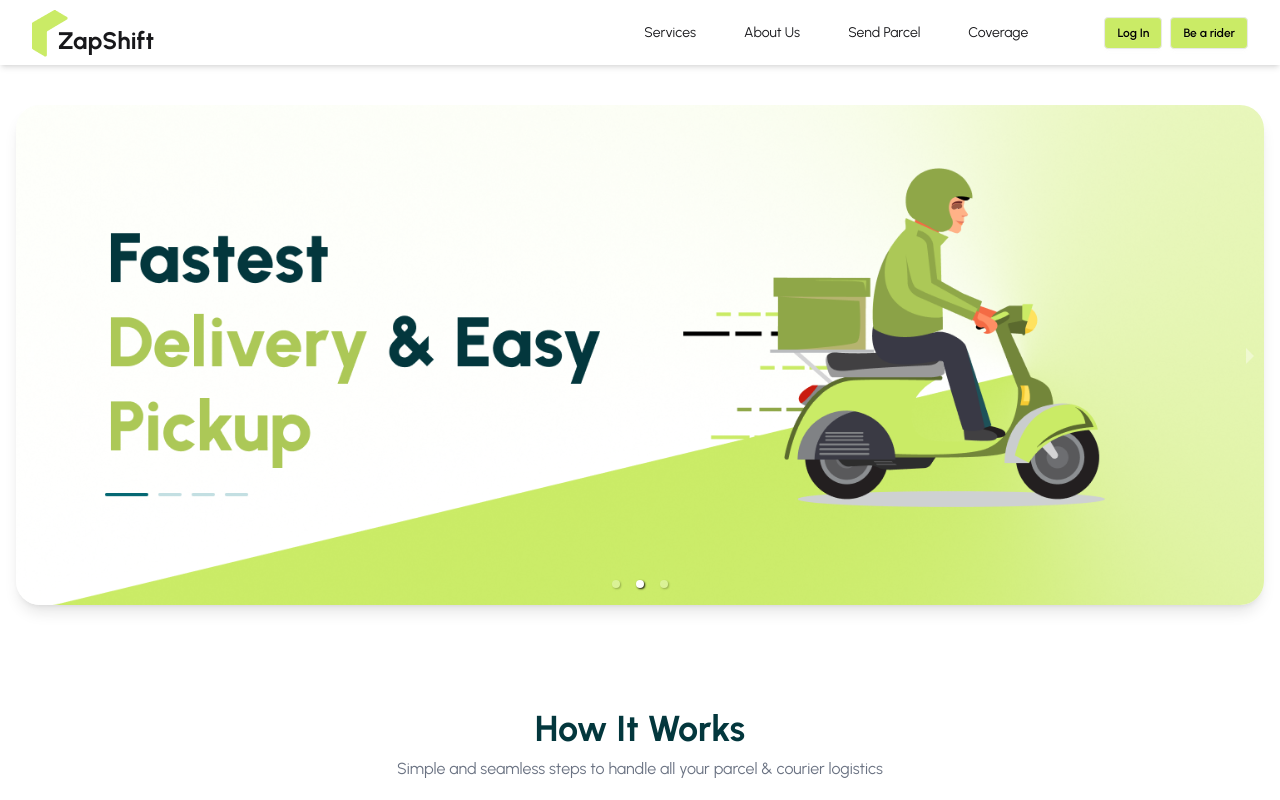
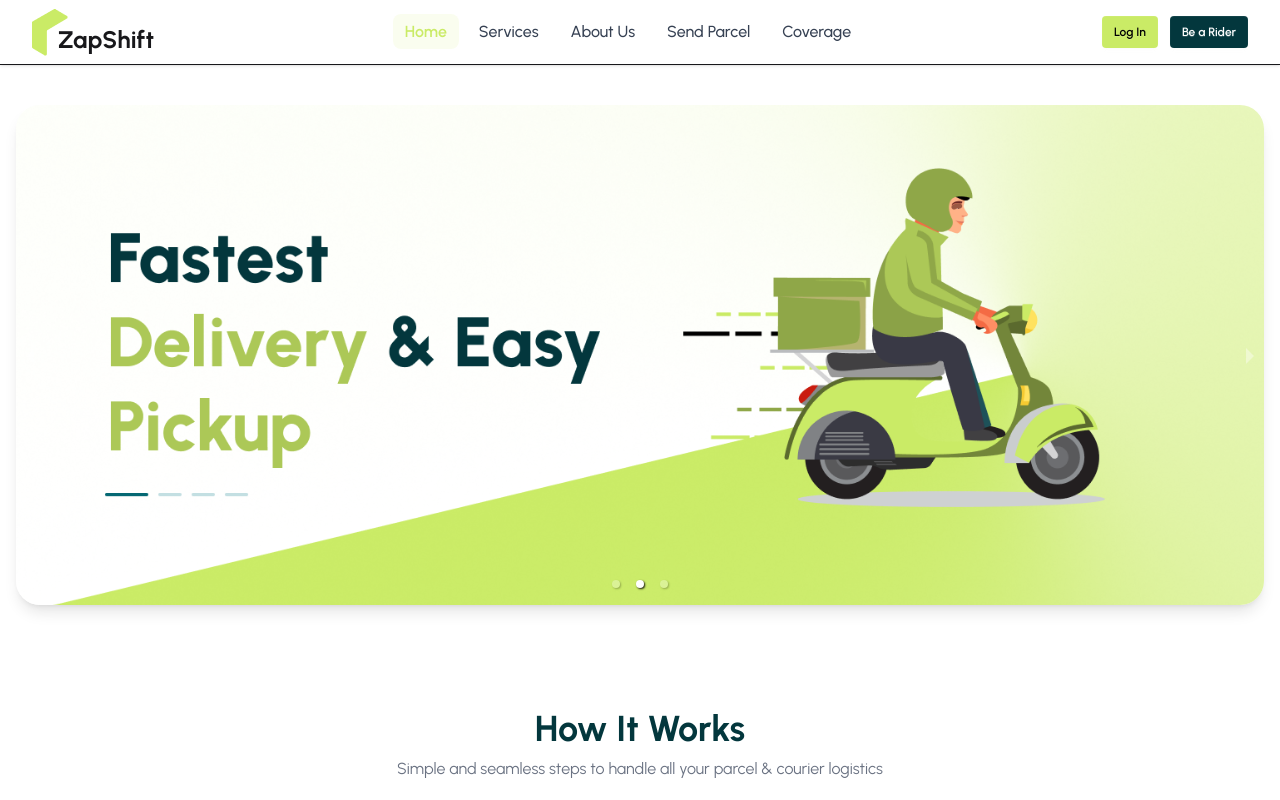
Before and after one commit to opunath26/zap-shift-client, a React (Vite) app: page / in a window 1280 px wide. Shown: the top 800 px of the page. Built offline with nearby package versions, Linux system fonts and the light colour scheme; no server answers.

Commit message:
feat(navbar): refine header responsiveness, active route indicators, and mobile drawer navigation

```diff
--- a/src/pages/Shared/Navbar/Navbar.jsx
+++ b/src/pages/Shared/Navbar/Navbar.jsx
@@ -1,109 +1,172 @@
 import React from "react";
+import { Link, NavLink } from "react-router";
+import { Menu, LogOut, User as UserIcon } from "lucide-react";
 import Logo from "../../../components/Logo/Logo";
-import { Menu } from "lucide-react"; // icon
-import { Link, NavLink } from "react-router";
 import useAuth from "../../../hooks/useAuth";
 
 const Navbar = () => {
-
-  const {user, logOut} = useAuth();
+  const { user, logOut } = useAuth();
 
   const handleLogOut = () => {
     logOut()
-      .then()
-      .catch(error => {
-        console.log(error);
-      })};
+      .then(() => {})
+      .catch((error) => {
+        console.error("Logout error:", error);
+      });
+  };
 
-    const links =
+  const navLinkClass = ({ isActive }) =>
+    `px-3 py-2 rounded-lg font-medium transition-colors ${
+      isActive
+        ? "text-primary font-semibold bg-primary/10"
+        : "text-gray-700 hover:text-primary hover:bg-gray-100"
+    }`;
+
+  const links = (
     <>
-        <li><NavLink to="">Services</NavLink></li>
-        <li><NavLink to="">About Us</NavLink></li>
-        <li><NavLink to="/send-parcel">Send Parcel</NavLink></li>
-        <li><NavLink to="/coverage">Coverage</NavLink></li>
+      <li>
+        <NavLink to="/" className={navLinkClass}>
+          Home
+        </NavLink>
+      </li>
+      <li>
+        <NavLink to="/services" className={navLinkClass}>
+          Services
+        </NavLink>
+      </li>
+      <li>
+        <NavLink to="/about" className={navLinkClass}>
+          About Us
+        </NavLink>
+      </li>
+      <li>
+        <NavLink to="/send-parcel" className={navLinkClass}>
+          Send Parcel
+        </NavLink>
+      </li>
+      <li>
+        <NavLink to="/coverage" className={navLinkClass}>
+          Coverage
+        </NavLink>
+      </li>
 
-        {
-          user && <>
-          <li><NavLink to="/dashboard/my-parcels">My Parcels</NavLink></li>
+      {user && (
+        <li>
+          <NavLink to="/dashboard/my-parcels" className={navLinkClass}>
+            My Parcels
+          </NavLink>
+        </li>
+      )}
     </>
-        }
-    </>
+  );
 
   return (
-    <div className="bg-white shadow-md px-4 md:px-8 navbar">
-
-      {/* Left (Logo + Mobile Menu Button) */}
-      <div className="lg:hidden flex-none">
-        <label htmlFor="mobile-menu" className="lg:hidden btn btn-ghost">
-          <Menu size={22} />
+    <header className="top-0 z-50 sticky bg-white/95 shadow-sm backdrop-blur-md border-b">
+      <div className="mx-auto px-4 md:px-8 max-w-7xl navbar">
+        {/* Left (Mobile Menu Button + Logo) */}
+        <div className="flex flex-1 lg:flex-none items-center gap-2">
+          {/* Mobile Drawer Button */}
+          <div className="lg:hidden">
+            <label htmlFor="mobile-drawer" className="p-2 btn btn-ghost btn-circle">
+              <Menu size={24} />
             </label>
           </div>
-
-      <div className="flex-1">
-        <Logo></Logo>
+          <Logo />
         </div>
 
         {/* Center (Desktop Menu) */}
         <div className="hidden lg:flex flex-1 justify-center">
-        <ul className="space-x-6 menu menu-horizontal">
+          <ul className="flex items-center space-x-2 font-medium">
             {links}
           </ul>
         </div>
 
         {/* Right Buttons */}
-      <div className="hidden md:flex flex-none space-x-2">
-        {/* <button to="/signin" className="btn-outline btn btn-sm">
-          Sign In
-        </button> */}
-        {
-          user ?
-          <Link onClick={handleLogOut} to="/login"
-          className="bg-primary text-black btn btn-sm"
-        > Log Out </Link>
+        <div className="flex items-center space-x-3">
+          {user ? (
+            <div className="flex items-center gap-3">
+              {/* User Avatar / Name */}
+              <div className="hidden sm:flex items-center gap-2 bg-gray-100 px-3 py-1.5 rounded-full text-sm">
+                {user.photoURL ? (
+                  <img
+                    src={user.photoURL}
+                    alt={user.displayName || "User"}
+                    className="rounded-full w-6 h-6 object-cover"
+                  />
+                ) : (
+                  <UserIcon size={16} className="text-gray-600" />
+                )}
+                <span className="font-semibold text-gray-800 text-xs sm:text-sm">
+                  {user.displayName?.split(" ")[0] || "User"}
+                </span>
+              </div>
 
-        : <Link to="/login"
-          className="bg-primary text-black btn btn-sm"
+              <button
+                onClick={handleLogOut}
+                className="hover:bg-red-50 border border-transparent hover:border-red-200 text-red-600 hover:text-red-700 transition-all btn btn-sm"
               >
-          Log In </Link>
-        }
+                <LogOut size={16} />
+                <span className="hidden sm:inline">Log Out</span>
+              </button>
+            </div>
+          ) : (
+            <Link
+              to="/login"
+              className="bg-primary hover:bg-primary/90 border-none font-semibold text-black transition-all btn btn-sm"
+            >
+              Log In
+            </Link>
+          )}
 
-        <Link to="/rider"
-          className="bg-primary text-black btn btn-sm"
+          <Link
+            to="/rider"
+            className="hidden sm:inline-flex bg-secondary hover:bg-secondary/90 border-none font-semibold text-white transition-all btn btn-sm"
           >
-          Be a rider </Link>
-
+            Be a Rider
+          </Link>
         </div>
 
         {/* Mobile Drawer Menu */}
-      <input id="mobile-menu" type="checkbox" className="drawer-toggle" />
+        <input id="mobile-drawer" type="checkbox" className="drawer-toggle" />
         <div className="z-50 drawer-side">
-        <label htmlFor="mobile-menu" className="drawer-overlay"></label>
-        <ul className="space-y-4 bg-white p-4 w-64 min-h-full text-base-content menu">
+          <label htmlFor="mobile-drawer" className="drawer-overlay"></label>
+          <div className="flex flex-col bg-white p-6 w-72 min-h-full">
+            <div className="mb-6">
+              <Logo />
+            </div>
+
+            <ul className="flex-1 space-y-2">
               {links}
+            </ul>
 
-          <div className="space-y-2 mt-4 pt-4 border-t">
+            <div className="space-y-3 pt-6 border-t">
+              <Link
+                to="/rider"
+                className="flex justify-center items-center bg-secondary hover:bg-secondary/90 rounded-lg w-full h-10 font-semibold text-white text-sm"
+              >
+                Be a Rider
+              </Link>
 
-            {
-              user ?
-              <Link onClick={handleLogOut}
-              to="/login"
-              className="w-full btn btn-sm"
-              style={{ backgroundColor: "#CAEB66" }}
+              {user ? (
+                <button
+                  onClick={handleLogOut}
+                  className="flex justify-center items-center hover:bg-red-50 border border-red-200 rounded-lg w-full h-10 font-semibold text-red-600 text-sm transition-colors"
                 >
                   Log Out
-            </Link> :
+                </button>
+              ) : (
                 <Link
-              to="/home"
-              className="w-full btn btn-sm"
-              style={{ backgroundColor: "#CAEB66" }}
+                  to="/login"
+                  className="flex justify-center items-center bg-primary hover:bg-primary/90 rounded-lg w-full h-10 font-semibold text-black text-sm"
                 >
                   Log In
                 </Link>
-            }
-          </div>
-        </ul>
+              )}
             </div>
           </div>
+        </div>
+      </div>
+    </header>
   );
 };
 
```
Lines whose indentation alone changed are shown as unchanged.
